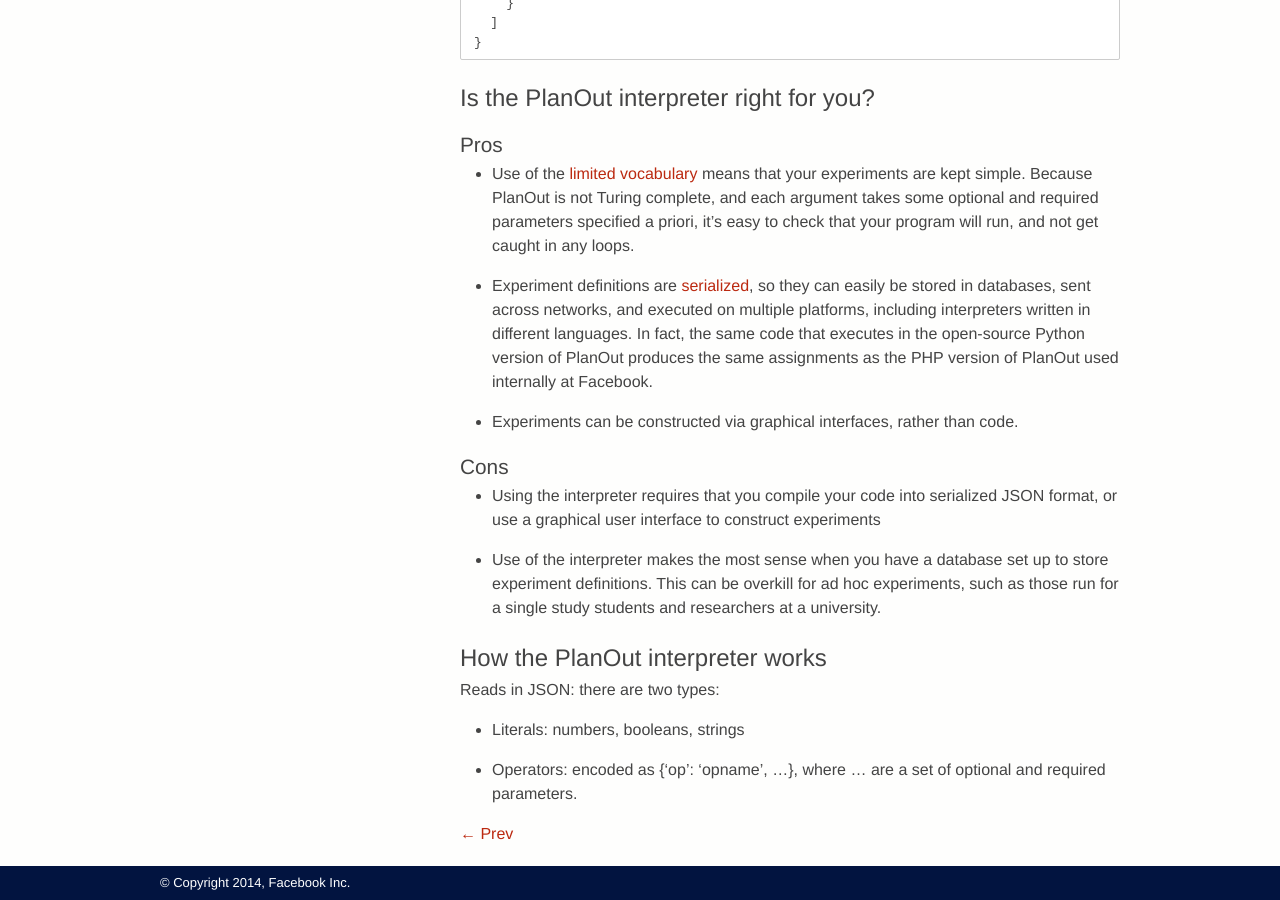
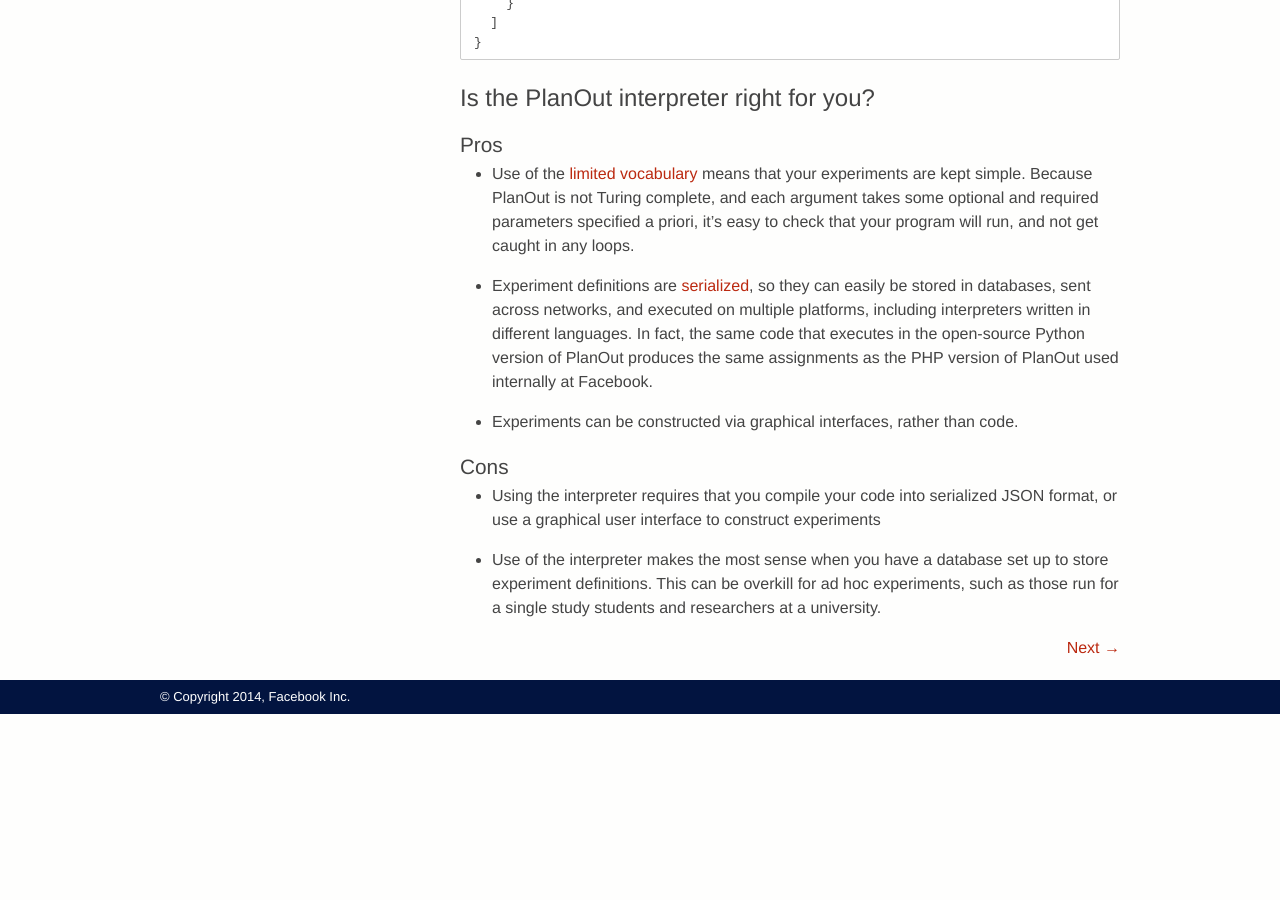
Before and after one commit to facebookarchive/planout, a Jekyll site: the page built from docs/08.0-interpreter.md, in a window 1280 px wide and 900 px high, scrolled down 1396 px. Built offline with Jekyll 4.4.1, drawn with Linux system fonts in a browser that asks for light colours; Markdown is read by kramdown in place of the engine named in the settings; after the commit the page ends 2110 px from its top, so only the background shows below that.

Commit message:
Remove stub section

```diff
--- a/docs/08.0-interpreter.md
+++ b/docs/08.0-interpreter.md
@@ -101,9 +101,3 @@
  - Use of the interpreter makes the most sense when you have a database set up
  to store experiment definitions. This can be overkill for ad hoc experiments,
  such as those run for a single study students and researchers at a university.
-
-## How the PlanOut interpreter works
-Reads in JSON: there are two types:
- - Literals: numbers, booleans, strings
- - Operators: encoded as {'op': 'opname', ...}, where ... are a set of optional
- and required parameters.
```
Also changed, not shown: other parts of docs/08.0-interpreter.md (+1 -1 lines).
